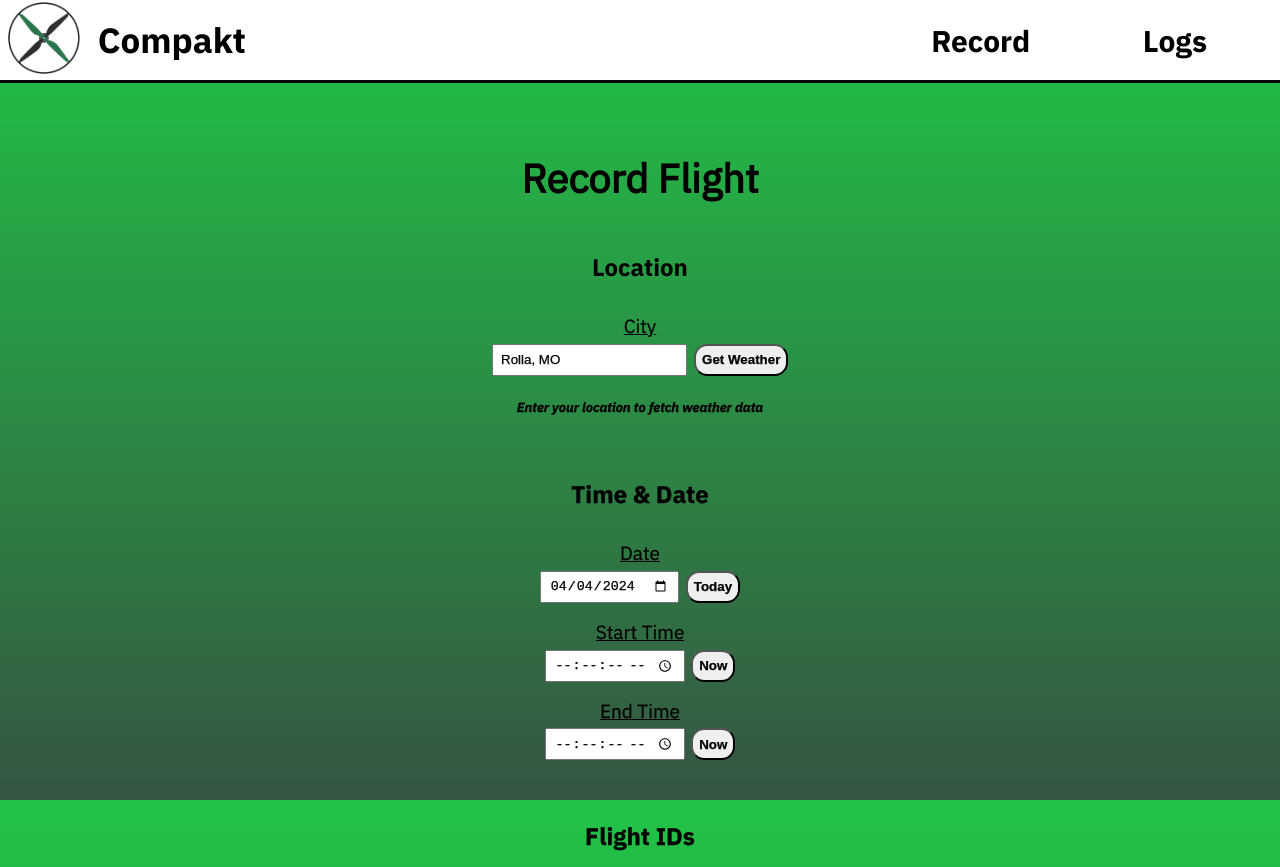
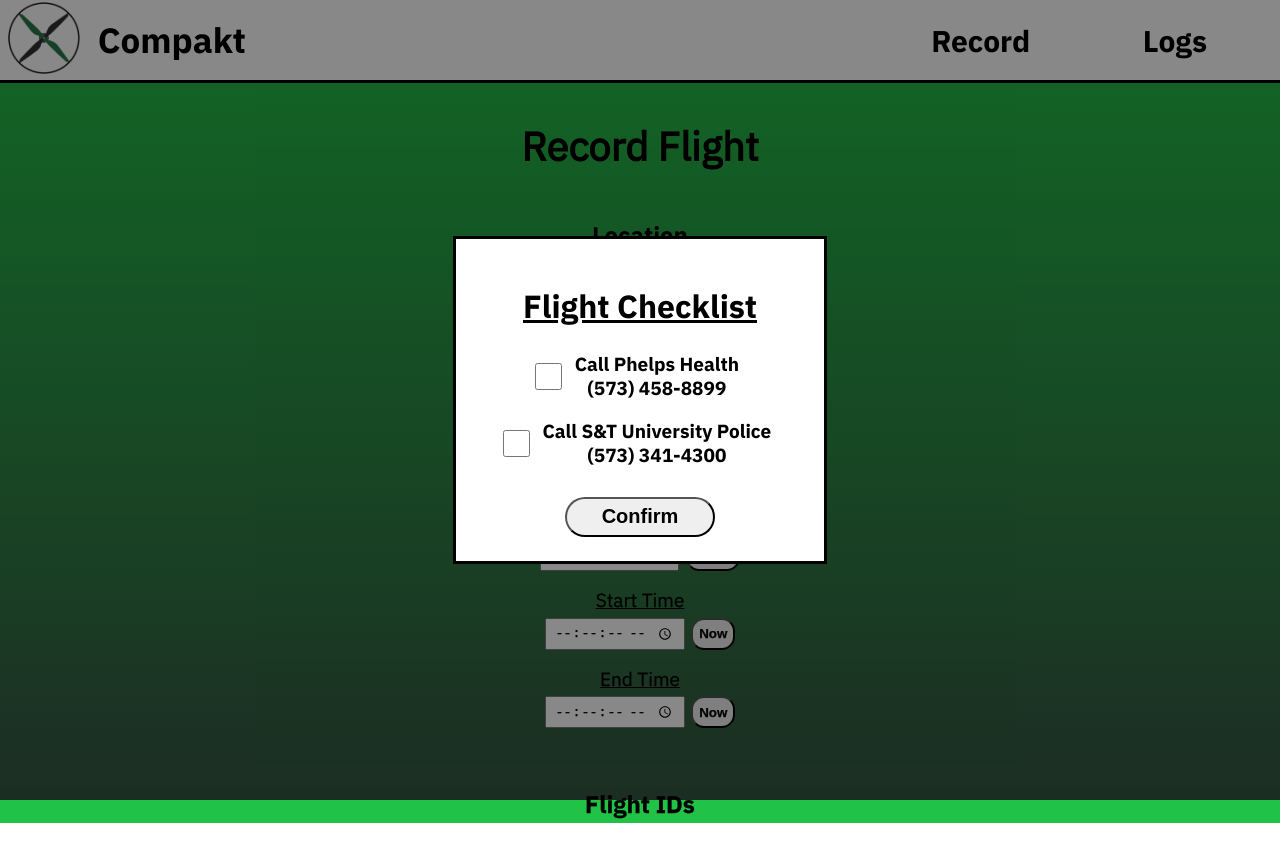
Before and after one commit to MissouriMRR/compakt, a SvelteKit app: page /record in a window 1280 px wide. After the commit the page ends 823 px from the top, so only its background shows below. Built offline with nearby package versions, Linux system fonts and the light colour scheme; no server answers.

Commit message:
reorganized to add splash screen

```diff
--- a/src/app.html
+++ b/src/app.html
@@ -12,103 +12,6 @@
 				margin: 0;
 				overflow: hidden;
 				user-select: none;
-			}
-			main {
-				height: 90vh;
-				overflow: auto;
-				padding: 5vb;
-			}
-			#logo {
-				width: min(9vw, 9vh);
-				height: auto;
-			}
-			.checklist-section {
-				display: flex;
-				flex-direction: column;
-			}
-			.checklist-section div {
-				align-items: center;
-				display: flex;
-			}
-			.checklist-section label {
-				font-family: 'IBMPlexSans-Bold';
-				font-size: 19px;
-				margin: 0.5em;
-			}
-			.checklist-section input {
-				height: 1.5em;
-				width: 1.5em;
-			}
-			div.checklist {
-				display: none;
-				background-color: white;
-				border-right: 3px solid black;
-				border-top: 3px solid black;
-				height: 90vh;
-				left: 0;
-				padding: 1.5em;
-				position: absolute;
-				top: 10vh;
-			}
-			.checklist h1,.checklist h2 {
-				font-family: 'IBMPlexSans-Bold';
-				margin-bottom: 0.5em;
-			}
-			.checklist h1 {
-				text-decoration: underline;
-			}
-			div#navbar {
-				align-items: center;
-				background-color: white;
-				border-bottom: 3px solid black;
-				display: flex;
-				flex-direction: row;
-				height: 10vh;
-				width: 100%;
-			}
-			div#navbar div {
-				align-items: center;
-				display: flex;
-				flex: 1;
-				margin: 0.5em;
-			}
-			div#title {
-				justify-content: left;
-			}
-			div#tabs {
-				justify-content: right;
-			}
-			a.tab-link {
-				border-radius: 0.5em;
-				color: black;
-				width: 14vw;
-				font-family: 'IBMPlexSans-Bold';
-				font-size: min(30px, 4vw);
-				padding: 0.25em;
-				text-align: center;
-				text-decoration: none;
-				white-space: nowrap;
-			}
-			a:hover.tab-link {
-				background-color: rgba(0, 0, 0, 0.1);
-			}
-			a#title-tab {
-				font-size: min(35px, 5vw);
-				width: auto;
-			}
-			#site-title {
-				font-family: 'IBMPlexSans-Bold';
-				font-size: 35px;
-			}
-			#hover-nav {
-				font-family: 'IBMPlexSans-Bold';
-				font-size: 30px;
-				border-color: black;
-				border: 2px solid transparent;
-				font-weight: bold;
-			}
-			main {
-				padding: 2em;
 			}
 			@font-face {
 				font-family: IBMPlexSans-Bold;
@@ -130,43 +33,6 @@
 		%sveltekit.head%
 	</head>
 	<body data-sveltekit-preload-data="hover">
-		<div class="checklist">
-			<h1>Flight Checklist</h1>
-			<h2>Call: </h2>
-			<div class="checklist-section">
-				<div>
-					<input id="hospital-num-check" type="checkbox" bind:checked={yes}/>
-					<label for="hospital-num-check">Phelps Health<br>(573) 458-8899</label>
-				</div>
-				<div>
-					<input id="police-num-check" type="checkbox" bind:checked={yes}/>
-					<label for="police-num-check">S&T University Police<br>(573) 341-4300</label>
-				</div>
-			</div>
-			<h2>Document: </h2>
-			<div class="checklist-section">
-				<div>
-					<input id="pilot-id-check" type="checkbox" bind:checked={yes}/>
-					<label for="pilot-id-check">Pilot ID</label>
-				</div>
-				<div>
-					<input id="remote-id-check" type="checkbox" bind:checked={yes}/>
-					<label for="remote-id-check">Drone ID</label>
-				</div>
-			</div>
-		</div>
-		<div id="navbar">
-			<div id="title">
-				<a href="https://multirotor.mst.edu/" target="_blank"
-					><img src="/favicon.png" id="logo" alt="logo" style="margin-right: 1ch"
-				/></a>
-				<a class="tab-link" id="title-tab" href="/">Compakt</a>
-			</div>
-			<div id="tabs">
-				<a class="tab-link" href="/record">Record</a>
-				<a class="tab-link" href="/logs">Logs</a>
-			</div>
-		</div>
 		<main>%sveltekit.body%</main>
 	</body>
 </html>
--- /dev/null
+++ b/src/routes/+layout.svelte
@@ -0,0 +1,138 @@
+<script>
+  let checklistVisible = true;
+  let checks = [false, false];
+  function onConfirm() {
+    if(checks.every(Boolean)) {
+      checklistVisible = false;
+    }
+  }
+</script>
+
+{#if checklistVisible}
+  <div class="checklist-container">
+    <div class="checklist">
+      <h1>Flight Checklist</h1>
+      <div class="checklist-item">
+        <input id="hospital-num-check" type="checkbox" bind:checked={checks[0]}/>
+        <label for="hospital-num-check">Call Phelps Health<br>(573) 458-8899</label>
+      </div>
+      <div class="checklist-item">
+        <input id="police-num-check" type="checkbox" bind:checked={checks[1]}/>
+        <label for="police-num-check">Call S&T University Police<br>(573) 341-4300</label>
+      </div>
+      <button on:click={onConfirm}>
+        Confirm
+      </button>
+    </div>
+  </div>
+{/if}
+
+<div id="navbar">
+  <div id="title">
+    <a href="https://multirotor.mst.edu/" target="_blank"
+      ><img src="/favicon.png" id="logo" alt="logo" style="margin-right: 1ch"
+    /></a>
+    <a class="tab-link" id="title-tab" href="/">Compakt</a>
+  </div>
+  <div id="tabs">
+    <a class="tab-link" href="/record">Record</a>
+    <a class="tab-link" href="/logs">Logs</a>
+  </div>
+</div>
+
+<style>
+  #logo {
+    width: min(9vw, 9vh);
+    height: auto;
+  }
+  .checklist-container {
+    align-items: center;
+    background-color: #00000077;
+    display: flex;
+    height: 100vh;
+    justify-content: center;
+    position: absolute;
+    width: 100vw;
+  }
+  .checklist {
+    align-items: center;
+    background-color: white;
+    border: 3px solid black;
+    display: flex;
+    flex-direction: column;
+    height: auto;
+    padding: 1.5em;
+    text-align: center;
+    width: 40vh;
+  }
+  .checklist h1 {
+    font-family: 'IBMPlexSans-Bold';
+    margin-bottom: 0.5em;
+  }
+  .checklist h1 {
+    text-decoration: underline;
+  }
+  .checklist label {
+    font-family: 'IBMPlexSans-Bold';
+    font-size: 19px;
+    margin: 0.5em;
+  }
+  .checklist .checklist-item {
+    display: flex;
+    flex-direction: row;
+  }
+  .checklist-item input {
+    height: auto;
+    width: 2em;
+  }
+  .checklist button {
+    border-radius: 100px;
+    font-weight: bold;
+    font-size: 20px;
+    height: 40px;
+    margin-top: 1em;
+    text-align: center;
+    width: 150px;
+  }
+  div#navbar {
+    align-items: center;
+    background-color: white;
+    border-bottom: 3px solid black;
+    display: flex;
+    flex-direction: row;
+    height: 10vh;
+    width: 100%;
+  }
+  div#navbar div {
+    align-items: center;
+    display: flex;
+    flex: 1;
+    margin: 0.5em;
+  }
+  div#title {
+    justify-content: left;
+  }
+  div#tabs {
+    justify-content: right;
+  }
+  a.tab-link {
+    border-radius: 0.5em;
+    color: black;
+    width: 14vw;
+    font-family: 'IBMPlexSans-Bold';
+    font-size: min(30px, 4vw);
+    padding: 0.25em;
+    text-align: center;
+    text-decoration: none;
+    white-space: nowrap;
+  }
+  a:hover.tab-link {
+    background-color: rgba(0, 0, 0, 0.1);
+  }
+  a#title-tab {
+    font-size: min(35px, 5vw);
+    width: auto;
+  }
+</style>
+
+<slot></slot>
--- a/src/routes/record/+page.svelte
+++ b/src/routes/record/+page.svelte
@@ -115,8 +115,7 @@
 	const updateEnd = (time: Date) => ($FlightRecord.stop_time = extractTime(time));
 </script>
 
-<div id="form-container">
-	<form id="flight-form">
+<div id="flight-form">
 	<h1>Record Flight</h1>
 	<h2>Location</h2>
 	<div class="form-section">
@@ -233,10 +232,18 @@
 		</div>
 		<button on:click={addNewLog} id="add-log-button">Add New Log</button>
 	</div>
-	</form>
 </div>
 
 <style>
+	#flight-form {
+		display: flex;
+		flex-direction: column;
+		font-family: 'IBMPlexSans-Regular';
+		height: 90vh;
+		justify-content: left;
+		overflow: auto;
+		padding: 10px;
+	}
 	.invalid-input {
 		color: red;
 		text-decoration-color: red;
@@ -250,19 +257,6 @@
 		margin-top: 2em;
 		text-align: center;
 		width: 150px;
-	}
-	#form-container {
-		align-items: top;
-		display: flex;
-		font-family: 'IBMPlexSans-Regular';
-		justify-content: center;
-		width: 100%;
-	}
-	#flight-form {
-		display: flex;
-		flex-direction: column;
-		justify-content: center;
-		padding: 10px;
 	}
 	label {
 		font-size: 19px;
```
Also changed, not shown: src/routes/+page.svelte (+9 -3 lines), src/routes/logs/+page.svelte (+31 -35 lines). Lines whose indentation alone changed are shown as unchanged.
